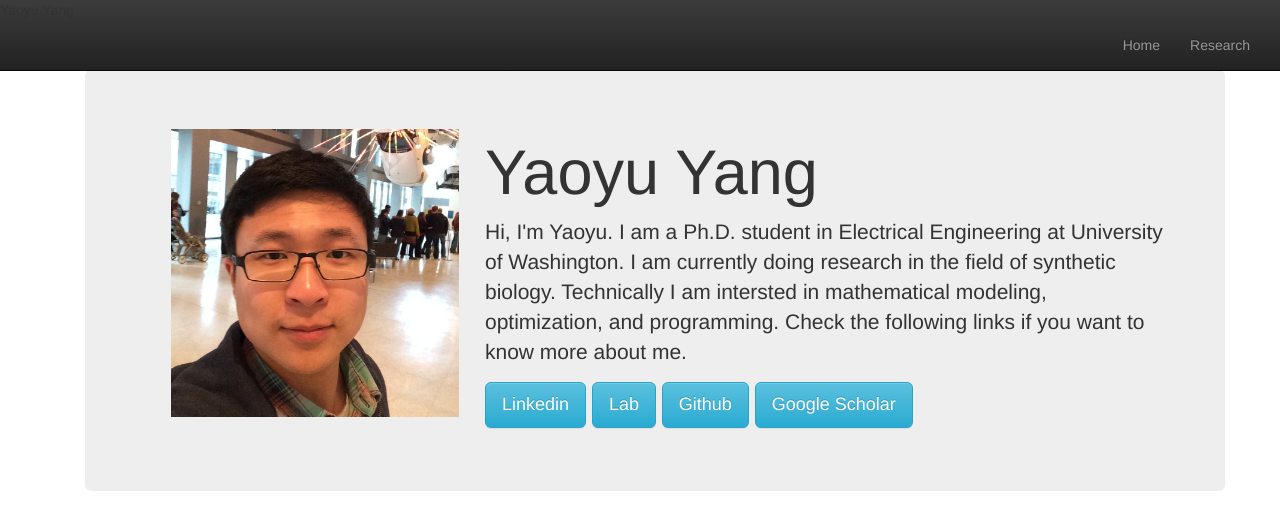
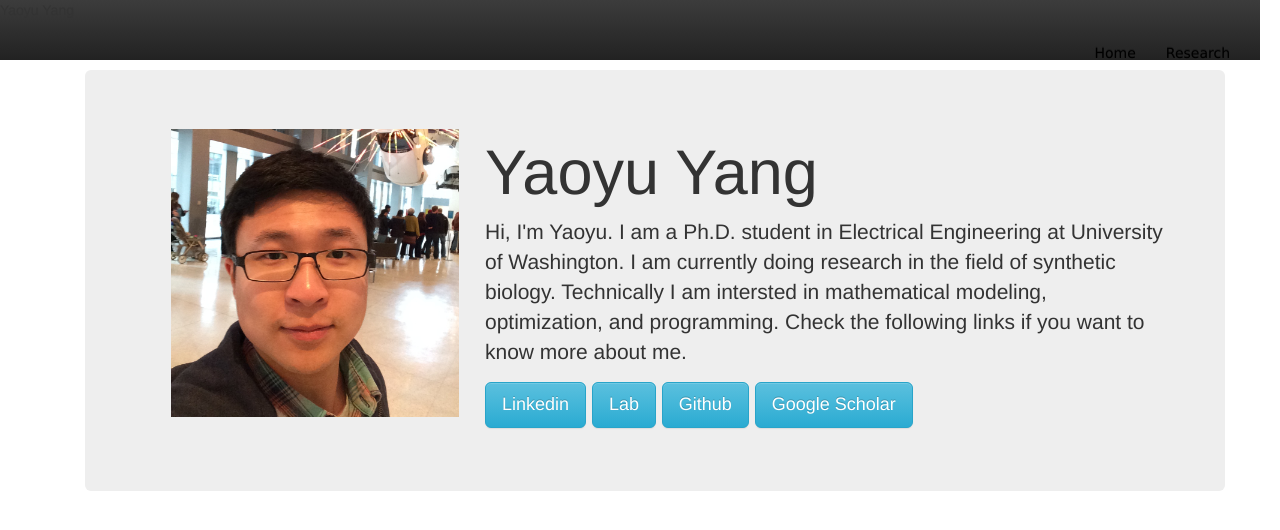
Before and after one commit to yaoyuyang/yaoyuyang.github.io, a Jekyll site: the page built from index.html, in a window 1280 px wide. Shown: the top 530 px of the page. Built offline with Jekyll 4.4.1, drawn with Linux system fonts in a browser that asks for light colours.

Commit message:
Update theme.css

```diff
--- a/css/theme.css
+++ b/css/theme.css
@@ -13,6 +13,42 @@
   margin: 5px 0;
 }
 
+.navbar-custom {
+  margin: 0 20px 0 0;
+  background-color:rgba(255,255,255,0.75);
+  /*background-image: url('/images/banner.png'); /*no-repeat fixed top;*/
+  border: none;
+  height: 60px;
+}
+
+.nav > li {
+}
+
+.nav > li > a:hover {
+  color: #051 !important;
+}
+
+.nav > li > a {
+  color: #000 !important;
+  padding-top: 23px;
+  height: 60px;
+  font-family: "Lucida Sans Unicode", "Lucida Grande", sans-serif;
+}
+
+.navbar-brand {
+  font-size: 24pt;
+  color: #160 !important;
+  letter-spacing: -1px;
+  font-weight: bold;
+  margin-top: 5px;
+  font-family: "Lucida Sans Unicode", "Lucida Grande", sans-serif;
+}
+
+.navbar-brand:hover {
+  color: black !important;
+}
+
+
 .photo {
   padding: 10px;
   width: 100%;
```
